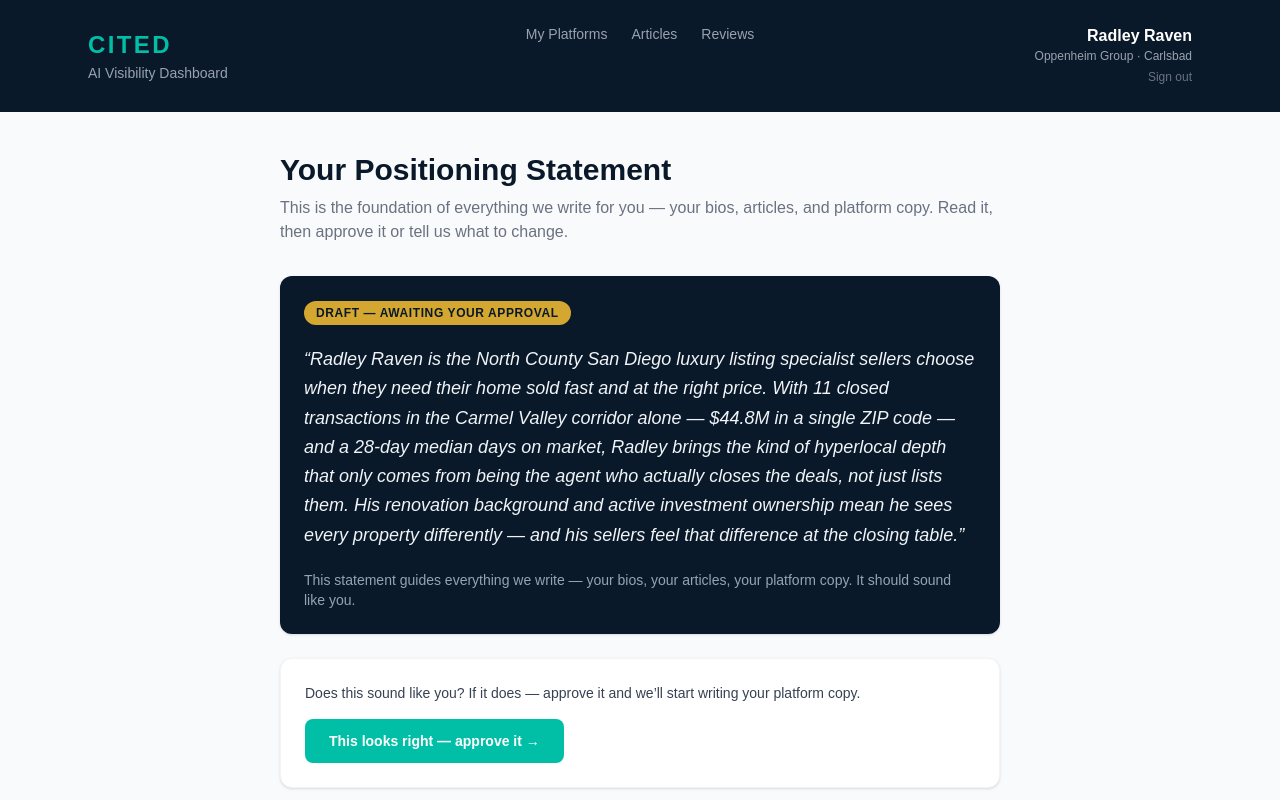
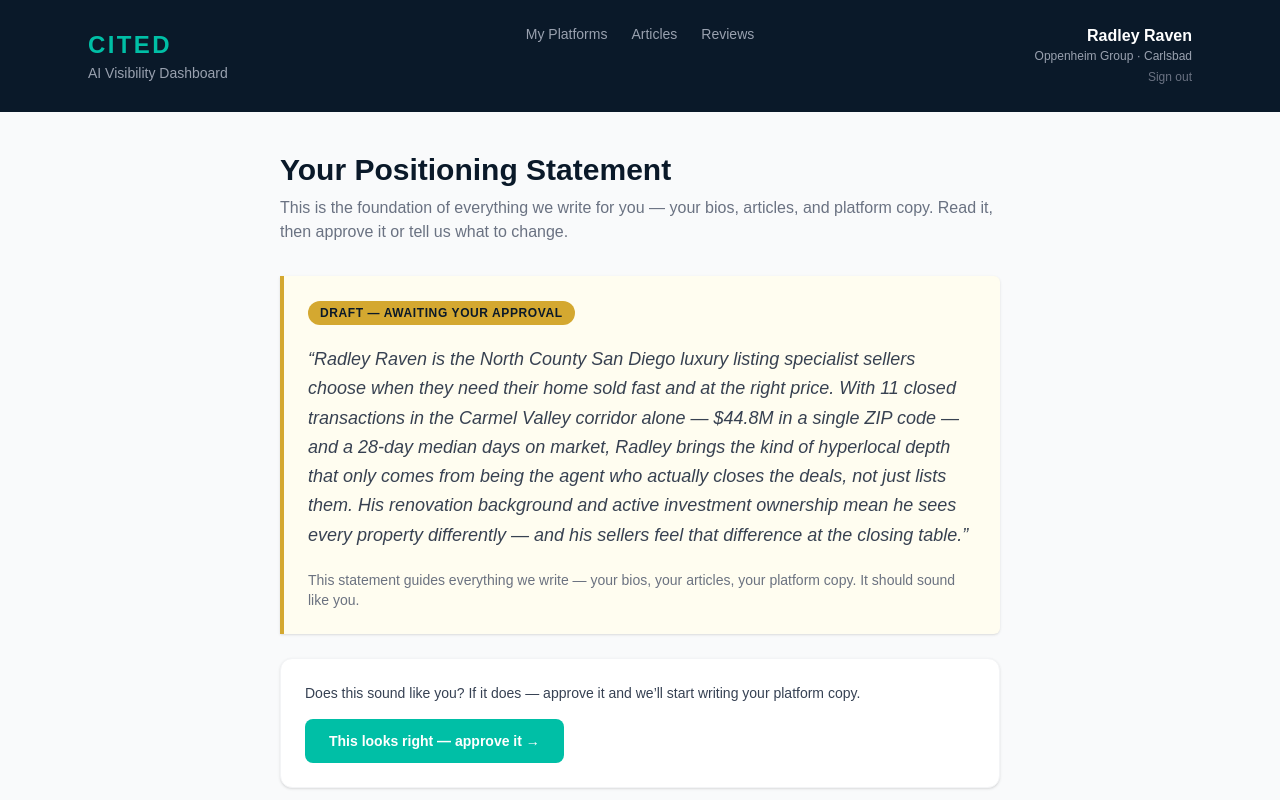
Before and after one commit to radleyraven/cited-dashboard, a Next.js app: page /positioning in a window 1280 px wide. Shown: the top 800 px of the page. Built offline with nearby package versions, Linux system fonts and the light colour scheme; no server answers.

Commit message:
feat: positioning block gold→teal state change on approval

```diff
--- a/src/app/positioning/page.tsx
+++ b/src/app/positioning/page.tsx
@@ -101,7 +101,10 @@ export default function PositioningPage() {
 
         {/* SECTION 1 — POSITIONING STATEMENT (first) */}
         <section className="mb-6">
-          <div className="rounded-xl p-6 shadow-sm" style={{ background: '#0A1929' }}>
+          <div
+            className="rounded-xl p-6 shadow-sm"
+            style={approved ? { background: '#f0fdf9', borderLeft: '4px solid #00BFA6', borderRadius: '0 6px 6px 0' } : { background: '#fffdf0', borderLeft: '4px solid #D4A830', borderRadius: '0 6px 6px 0' }}
+          >
             {!approved && (
               <div
                 className="inline-block text-xs font-bold uppercase tracking-wider px-3 py-1 rounded-full mb-5"
@@ -120,11 +123,11 @@ export default function PositioningPage() {
             )}
             <blockquote
               className="text-lg italic leading-relaxed mb-5"
-              style={{ color: '#F0F4F8' }}
+              style={{ color: approved ? '#065f46' : '#374151' }}
             >
               &ldquo;{POSITIONING_STATEMENT}&rdquo;
             </blockquote>
-            <p className="text-sm" style={{ color: '#94A3B8' }}>
+            <p className="text-sm" style={{ color: approved ? '#065f46' : '#6B7280' }}>
               This statement guides everything we write — your bios, your articles, your platform copy. It should sound like you.
             </p>
           </div>
```
